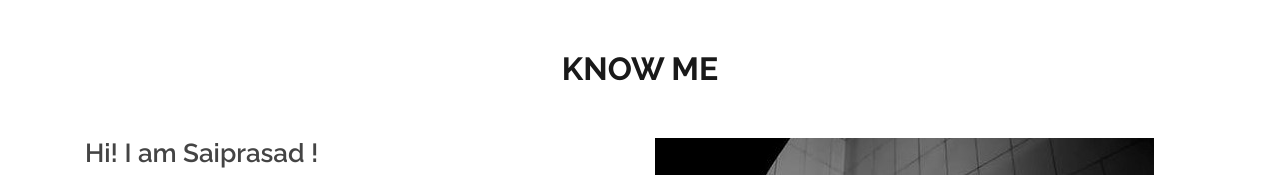
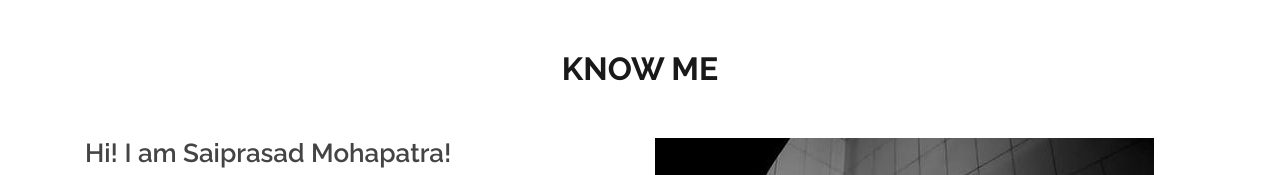
Before and after one commit to mohapatrasaiprasad/saiprasadmohapatra, a plain HTML site: page index.html in a window 1280 px wide. Shown: the part 840-1015 px from the top of the page. Drawn offline with nearby package versions, Linux system fonts and the light colour scheme.

Commit message:
Update index.html

```diff
--- a/index.html
+++ b/index.html
@@ -107,7 +107,7 @@
             <img src="assets/img/about.jfif" class="img-fluid" alt="" height="50%">
           </div>
           <div class="col-lg-6 pt-4 pt-lg-0 order-2 order-lg-1 content" data-aos="fade-right">
-            <h3>Hi! I am Saiprasad !</h3>
+            <h3>Hi! I am Saiprasad Mohapatra!</h3>
             <p class="font-italic">
               I am an Angular developer at Cognizant Technology Services. I have pursed bachelor's degree from Veer
               Surendra Sai University Of Technology. I am equal parts Artist, Photographer and writer
```
